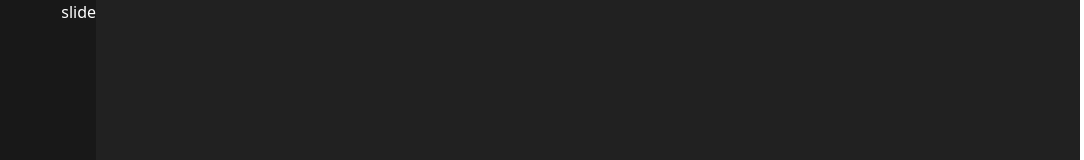
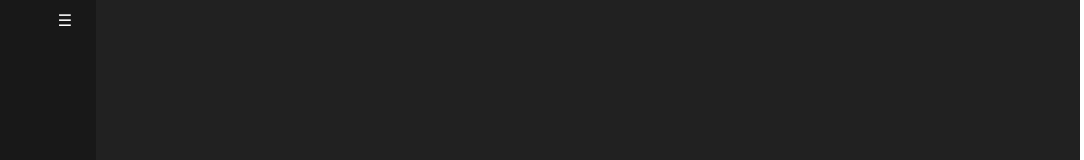
Before and after one commit to akshitvigg/FE, a React (Vite) app: page / in a window 1280 px wide. Shown: the top 160 px of the page, without its empty margins (196-1280 px from the left). Built offline with nearby package versions, Linux system fonts and the light colour scheme.

Commit message:
icone changed

```diff
--- a/src/App.tsx
+++ b/src/App.tsx
@@ -7,16 +7,17 @@ function App() {
     <div className=" h-screen text-white flex">
       <div
         className={` ${
-          slideTrue ? "w-0" : "w-[380px]"
+          slideTrue ? "w-10" : "w-[380px]"
         } transition-all duration-700 ease-in-out  bg-[#181818]`}
       >
         <div className=" flex justify-end ">
           <button
+            className=" mr-6 mt-2"
             onClick={() => {
               setSlideNotTrue(!slideTrue);
             }}
           >
-            slide
+            ☰
           </button>
         </div>
       </div>
```
